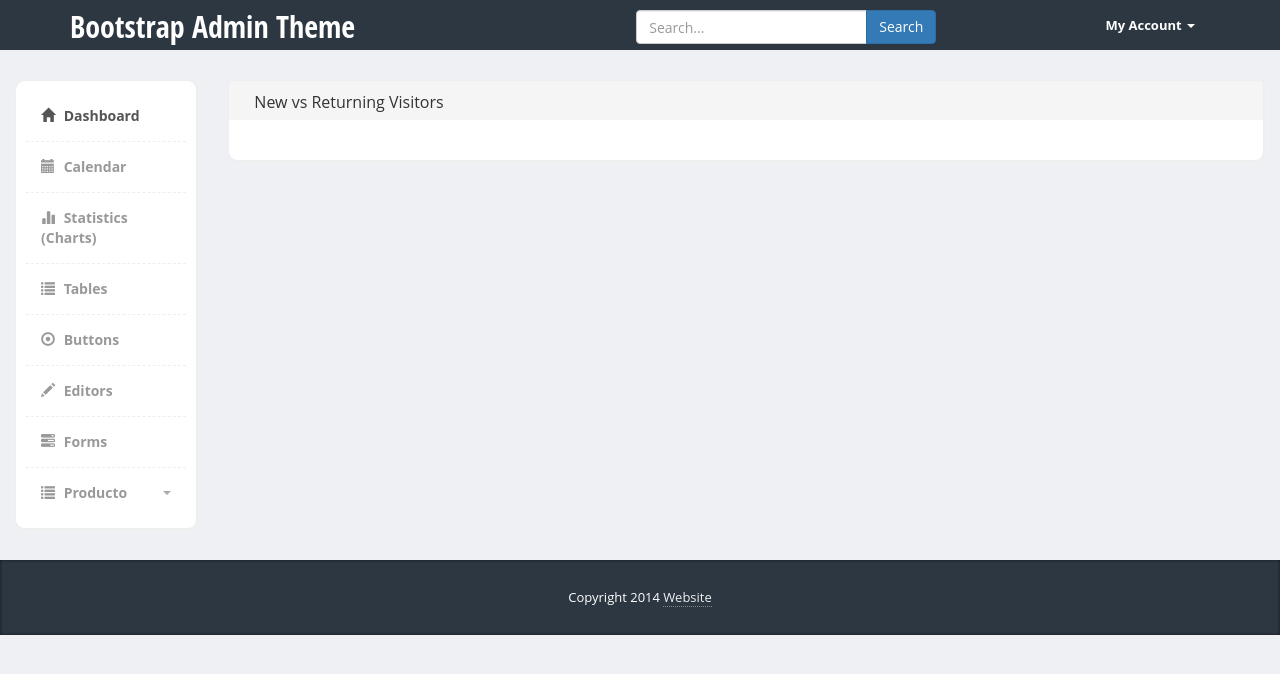
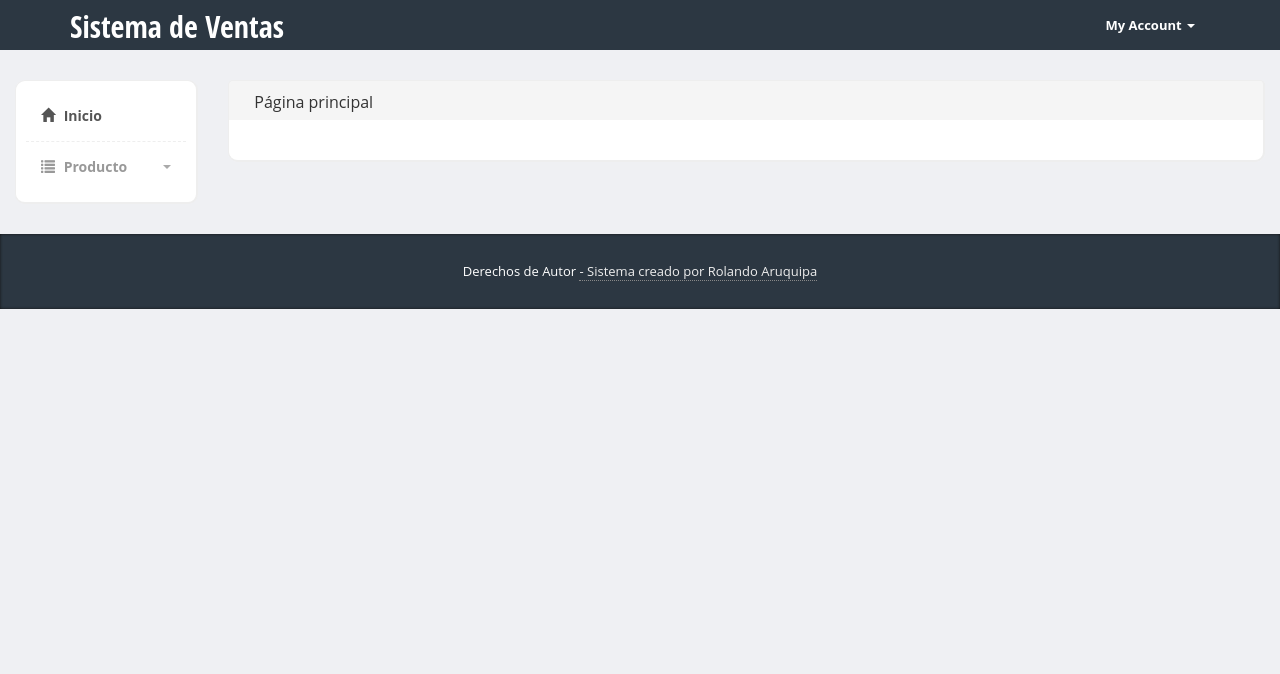
Before and after one commit to ORolandoS/Web8Rolando, a CodeIgniter app: page /web8/ in a window 1280 px wide. Shown: the top 674 px of the page. Run offline with CodeIgniter, Linux system fonts and the light colour scheme; some libraries are stand-ins or nearby versions.

Commit message:
Modificaciones de la plantilla y adicion de .htaccess

```diff
--- a/application/views/plantilla/cabecera.php
+++ b/application/views/plantilla/cabecera.php
@@ -1,4 +1,5 @@
   </head>
+
   <body>
     <div class="header">
       <div class="container">
@@ -6,18 +7,18 @@
           <div class="col-md-5">
             <!-- Logo -->
             <div class="logo">
-	                 <h1><a href="index.html">Bootstrap Admin Theme</a></h1>
+              <h1><a href="index.html">Sistema de Ventas</a></h1>
             </div>
           </div>
           <div class="col-md-5">
             <div class="row">
               <div class="col-lg-12">
-	                  <div class="input-group form">
+                <!-- <div class="input-group form">
                   <input type="text" class="form-control" placeholder="Search...">
                   <span class="input-group-btn">
                     <button class="btn btn-primary" type="button">Search</button>
                   </span>
-	                  </div>
+                </div> -->
               </div>
             </div>
           </div>
@@ -42,17 +43,19 @@
 
     <div class="page-content">
       <div class="row">
-		  <div class="col-md-2"><!--Inicio de Menu-->
+        <div class="col-md-2">
+          <!--Inicio de Menu-->
           <div class="sidebar content-box" style="display: block;">
             <ul class="nav">
               <!-- Main menu -->
-                    <li class="current"><a href="index.html"><i class="glyphicon glyphicon-home"></i> Dashboard</a></li>
-                    <li><a href="calendar.html"><i class="glyphicon glyphicon-calendar"></i> Calendar</a></li>
+              <li class="current"><a href="<? base_url();?>" /><i class="glyphicon glyphicon-home"></i>
+                Inicio</a></li>
+              <!-- <li><a href="calendar.html"><i class="glyphicon glyphicon-calendar"></i> Calendar</a></li>
               <li><a href="stats.html"><i class="glyphicon glyphicon-stats"></i> Statistics (Charts)</a></li>
               <li><a href="tables.html"><i class="glyphicon glyphicon-list"></i> Tables</a></li>
               <li><a href="buttons.html"><i class="glyphicon glyphicon-record"></i> Buttons</a></li>
               <li><a href="editors.html"><i class="glyphicon glyphicon-pencil"></i> Editors</a></li>
-                    <li><a href="forms.html"><i class="glyphicon glyphicon-tasks"></i> Forms</a></li>
+              <li><a href="forms.html"><i class="glyphicon glyphicon-tasks"></i> Forms</a></li> -->
               <li class="submenu">
                 <a href="#">
                   <i class="glyphicon glyphicon-list"></i> Producto
@@ -66,11 +69,12 @@
               </li>
             </ul>
           </div>
-		  </div><!--Fin de Menu-->
+        </div>
+        <!--Fin de Menu-->
         <div class="col-md-10">
           <div class="row">
             <div class="col-md-12">
               <div class="content-box-header">
-                        <div class="panel-title">New vs Returning Visitors</div>
+                <div class="panel-title"><?= $titulo ?? 'Página principal'; ?></div>
               </div>
               <div class="content-box-large box-with-header">
--- a/application/views/plantilla/cabecerahtml.php
+++ b/application/views/plantilla/cabecerahtml.php
@@ -1,5 +1,6 @@
 <!DOCTYPE html>
 <html>
+
 <head>
   <title>Bootstrap Admin Theme v3</title>
   <meta name="viewport" content="width=device-width, initial-scale=1.0">
--- a/application/views/plantilla/piehtml.php
+++ b/application/views/plantilla/piehtml.php
@@ -1,4 +1,5 @@
-</div><!--Fin de Contenido-->
+</div>
+<!--Fin de Contenido-->
 </div>
 
 </div>
@@ -9,7 +10,7 @@
 <footer>
   <div class="container">
     <div class="copy text-center">
-               Copyright 2014 <a href="#">Website</a>
+      Derechos de Autor <a href="#"> - Sistema creado por Rolando Aruquipa</a>
     </div>
   </div>
 </footer>
@@ -18,4 +19,5 @@
 <script src="bootstrap/js/bootstrap.min.js"></script>
 <script src="js/custom.js"></script>
 </body>
+
 </html>
```
Also changed, not shown: .htaccess (added). Lines whose indentation alone changed are shown as unchanged.
